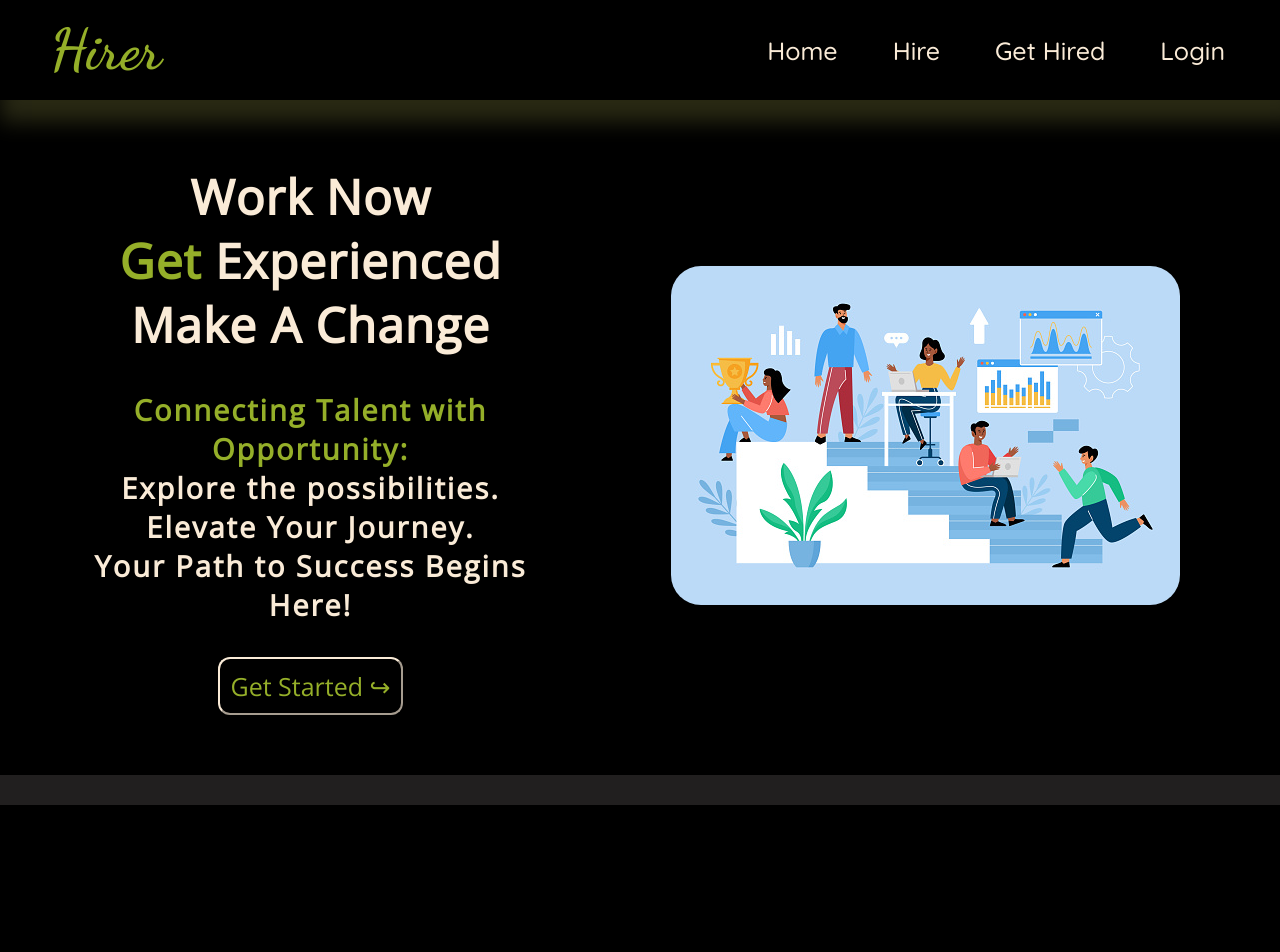
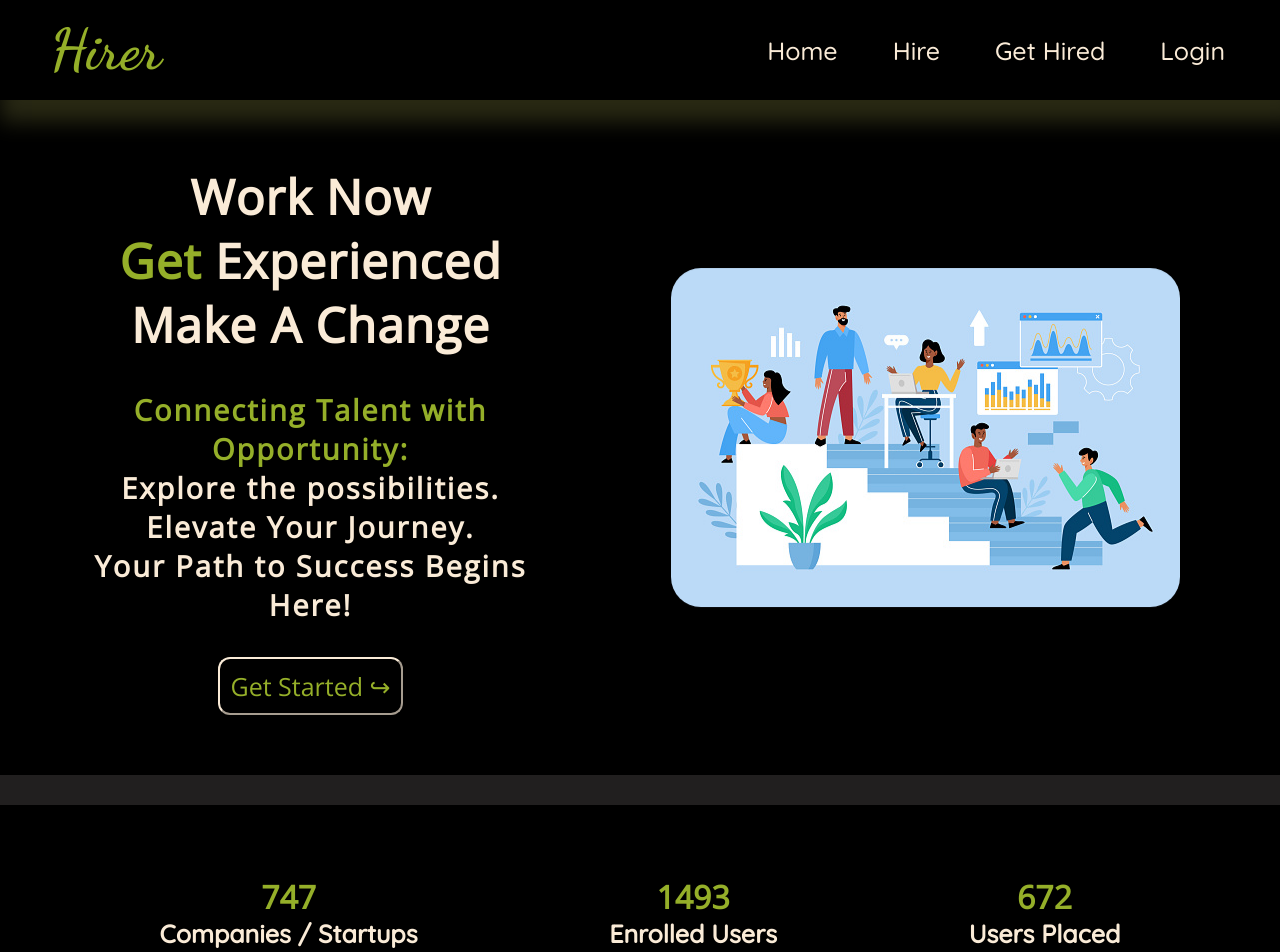
Before and after one commit to Ak-sd7/Hirer-app, a React (Vite) app: page / in a window 1280 px wide. Shown: the top 952 px of the page. Before the commit the page ends 882 px from the top, so only its background shows below. Built offline with nearby package versions, Linux system fonts and the light colour scheme; a web font is replaced by a local one.

Commit message:
2nd part

```diff
--- a/src/Styles/count.css
+++ b/src/Styles/count.css
@@ -0,0 +1,19 @@
+.cmain{
+    padding-top: 70px;
+    padding-bottom: 50px;
+}
+.c1{
+    display: flex;
+    /* font-size: 25px; */
+    flex-direction: column;
+    color: antiquewhite;
+    text-align: center;
+    font-family: Quicksand;
+}
+.count{
+    color: #95af29;
+    font-family: open sans;
+}
+.c1>h3{
+    font-size: 25px;
+}
--- a/src/subComponents/counting.jsx
+++ b/src/subComponents/counting.jsx
@@ -14,18 +14,24 @@ const Counting = () => {
           return animation.stop;
         },[count, a]);
 
-        return <motion.h1>{rounded}</motion.h1>;
+        return <motion.h1 className="count">{rounded}</motion.h1>;
     }
 
     return(
-        <div>
-            <Stack direction={{ xs: 'column', sm: 'row' }} spacing={{ xs: 1, sm: 2, md: 4 }} justifyContent="space-between">
-                <div className="pl-6 flex flex-col text-slate-100">
-                    {Increment(1000)}+
+        <div className="cmain">
+            <Stack direction={{ xs: 'column', sm: 'row' }} spacing={{ xs: 1, sm: 2, md: 4 }} justifyContent="space-evenly">
+                <div className="c1">
+                    {Increment(1000)}
                     <h3>Companies / Startups</h3>
                 </div>
-                <div></div>
-                <div></div>
+                <div className="c1">
+                    {Increment(2000)}
+                    <h3>Enrolled Users</h3>
+                </div>
+                <div className="c1">
+                    {Increment(900)}
+                    <h3>Users Placed</h3>
+                </div>
             </Stack>
         </div>
     );
```
